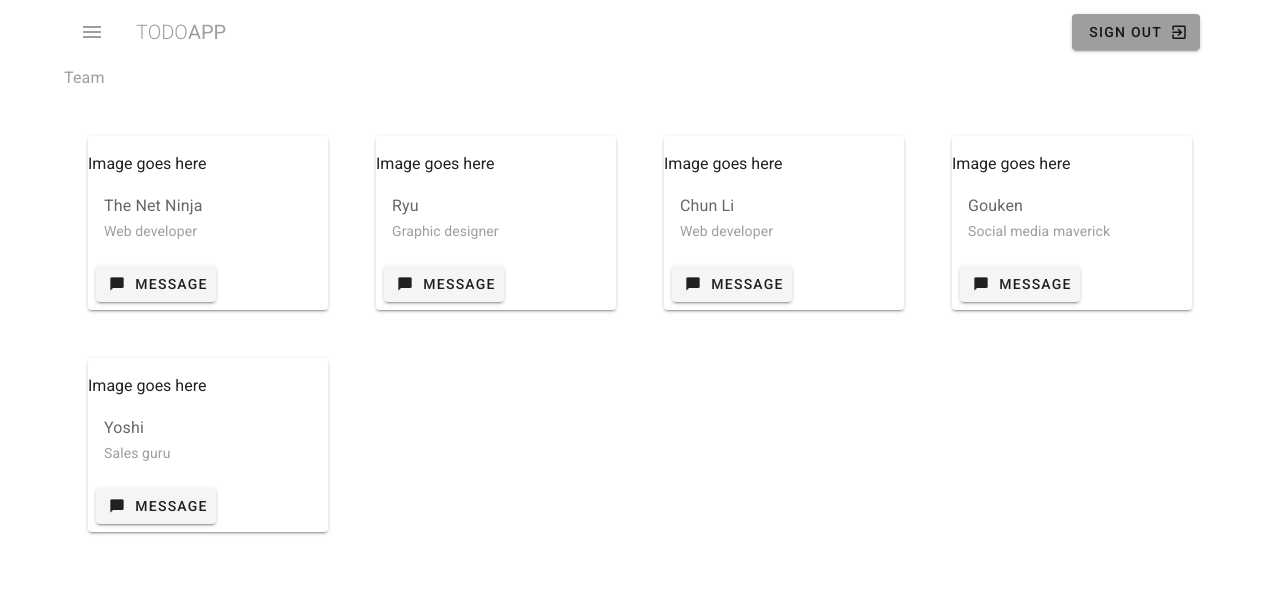
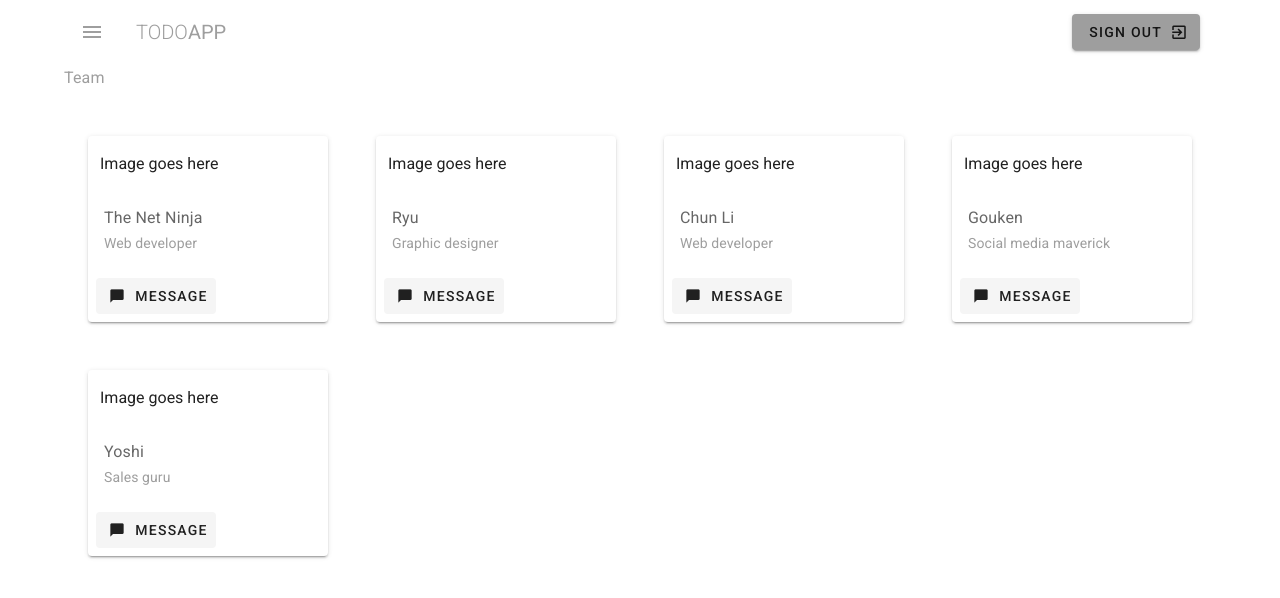
Before and after one commit to braden-w/learn-vuetify-project-management-website, a Nuxt app: page /team in a window 1280 px wide. Shown: the top 598 px of the page. Built offline with nearby package versions, Linux system fonts and the light colour scheme.

Commit message:
Removed extraneous tags

```diff
--- a/pages/team/index.vue
+++ b/pages/team/index.vue
@@ -11,14 +11,14 @@
           md="4"
           lg="3"
         >
-          <v-card class="text-xs-center ma-3">
-            <v-responsive class="pt-4">Image goes here</v-responsive>
+          <v-card class="ma-3">
+            <v-container class="pt-4">Image goes here</v-container>
             <v-card-text>
               <div class="subtitle-1">{{ person.name }}</div>
               <div class="grey--text">{{ person.role }}</div>
             </v-card-text>
             <v-card-actions>
-              <v-btn color="light--grey">
+              <v-btn depressed color="light--grey">
                 <v-icon small left>mdi-message</v-icon>
                 <span>Message</span>
               </v-btn>
```
